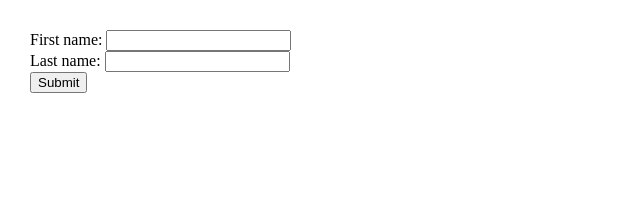
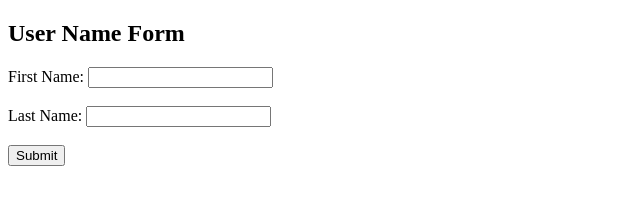
Before and after one commit to acciojob/form-login-AryanGupta67, a website: page main.html in a window 1280 px wide. Shown: the whole page, without its empty margins (0-640 px from the left). Drawn offline with Linux system fonts and the light colour scheme.

Commit message:
created a submission

```diff
--- a/main.html
+++ b/main.html
@@ -1,26 +1,32 @@
 <!DOCTYPE html>
+<html>
+<head>
+  <title>Form Login</title>
+</head>
+<body>
 
-<html>
+  <h2>User Name Form</h2>
 
-<head>
-	<meta charset=utf-8 />
-		<title>Return first and last name from a form</title>
-		<style type="text/css">
-			body {margin: 30px;}
-		</style>
-	<link rel="stylesheet" href="styles.css">
-</head>
+  <form onsubmit="getFormvalue(event)">
+    <label>First Name:</label>
+    <input type="text" name="fname" required><br><br>
 
-<body>
-	<form id="form1" onsubmit="getFormvalue()">
-		First name: <input type="text" name="fname"><br>
-		Last name: <input type="text" name="lname"><br>
-		<input type="submit" value="Submit">
-	</form>
+    <label>Last Name:</label>
+    <input type="text" name="lname" required><br><br>
 
-    <script type="text/javascript" src="./script.js">
-</script>
+    <button type="submit">Submit</button>
+  </form>
+
+  <script>
+    function getFormvalue(event) {
+      event.preventDefault(); // Prevent form from reloading the page
+
+      const firstName = document.forms[0]["fname"].value.trim();
+      const lastName = document.forms[0]["lname"].value.trim();
+
+      alert(`${firstName} ${lastName}`);
+    }
+  </script>
 
 </body>
-
 </html>
```
